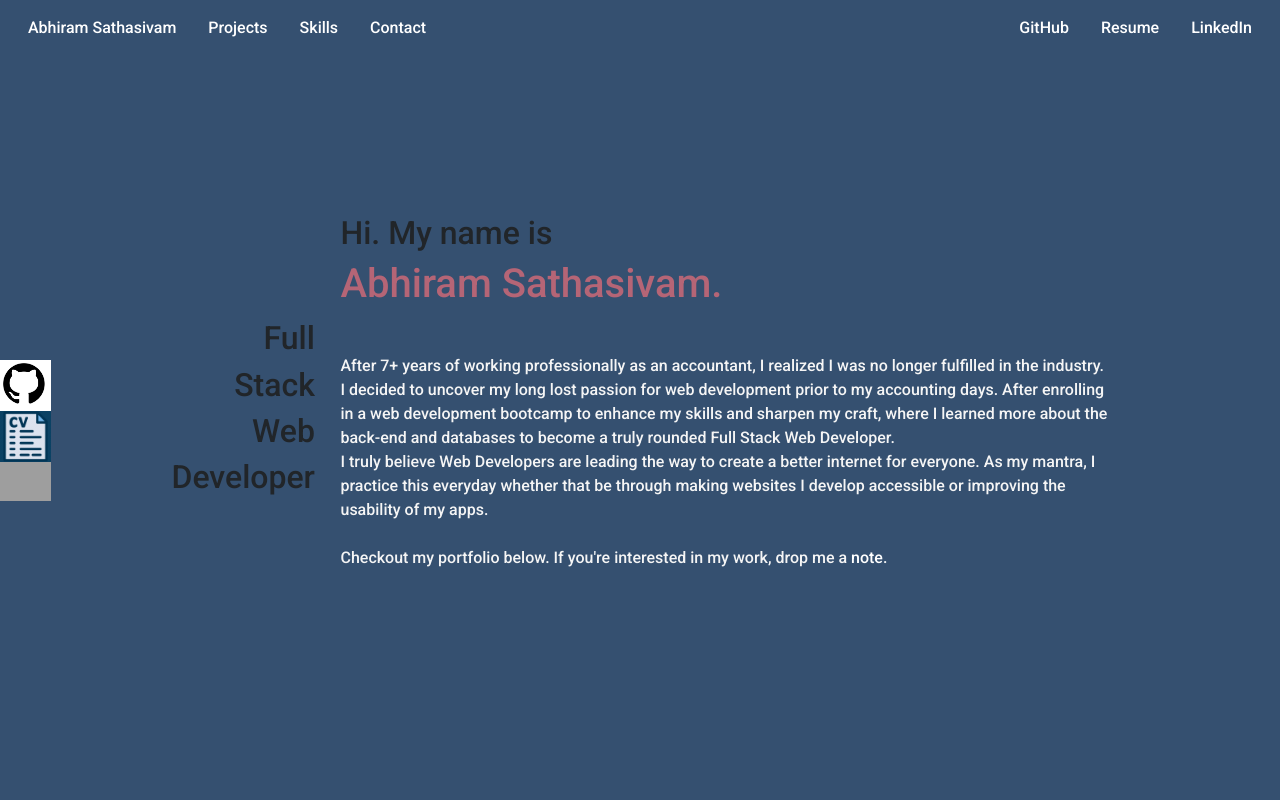
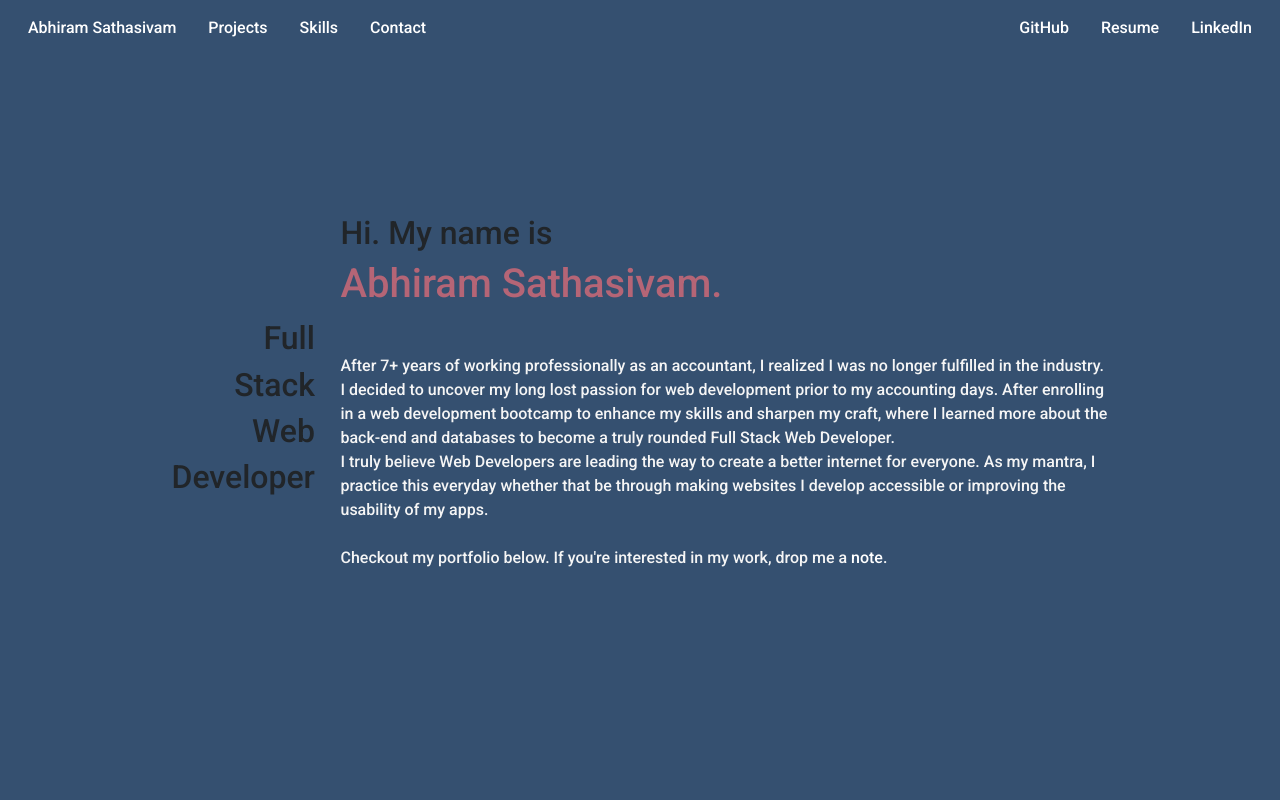
Before and after one commit to abhiram-satha/portfolio, a React (Create React App) app: page / in a window 1280 px wide. Shown: the top 800 px of the page. Built offline with nearby package versions, Linux system fonts and the light colour scheme; grey boxes are pictures that could not be loaded.

Commit message:
removing bottom nav

```diff
--- a/src/App.js
+++ b/src/App.js
@@ -13,7 +13,6 @@ function App() {
   return (
     <div className="App">
       <Navbar />
-      <BottomNav />
 
       <HomePage />
       <Projects />
```
